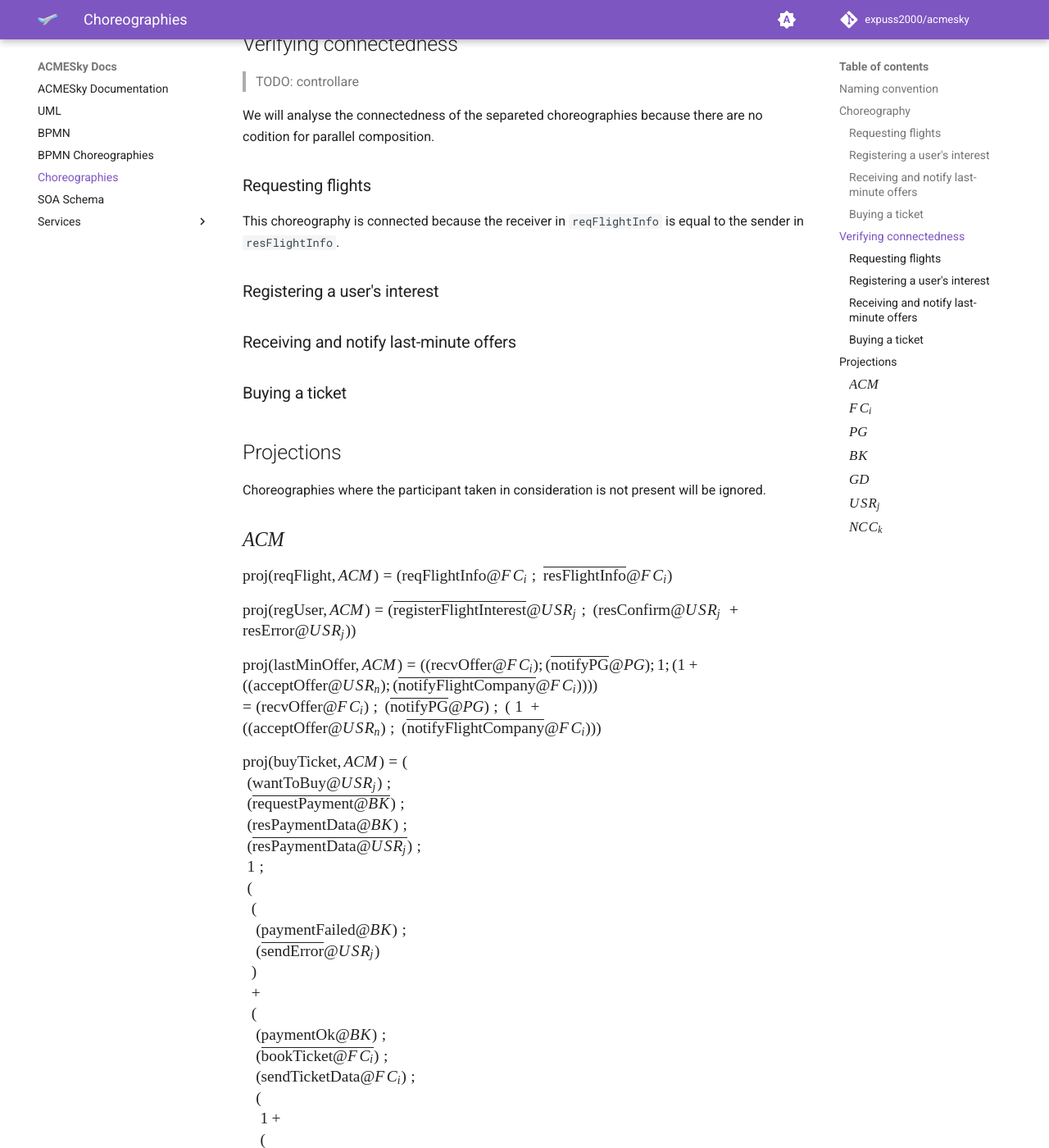
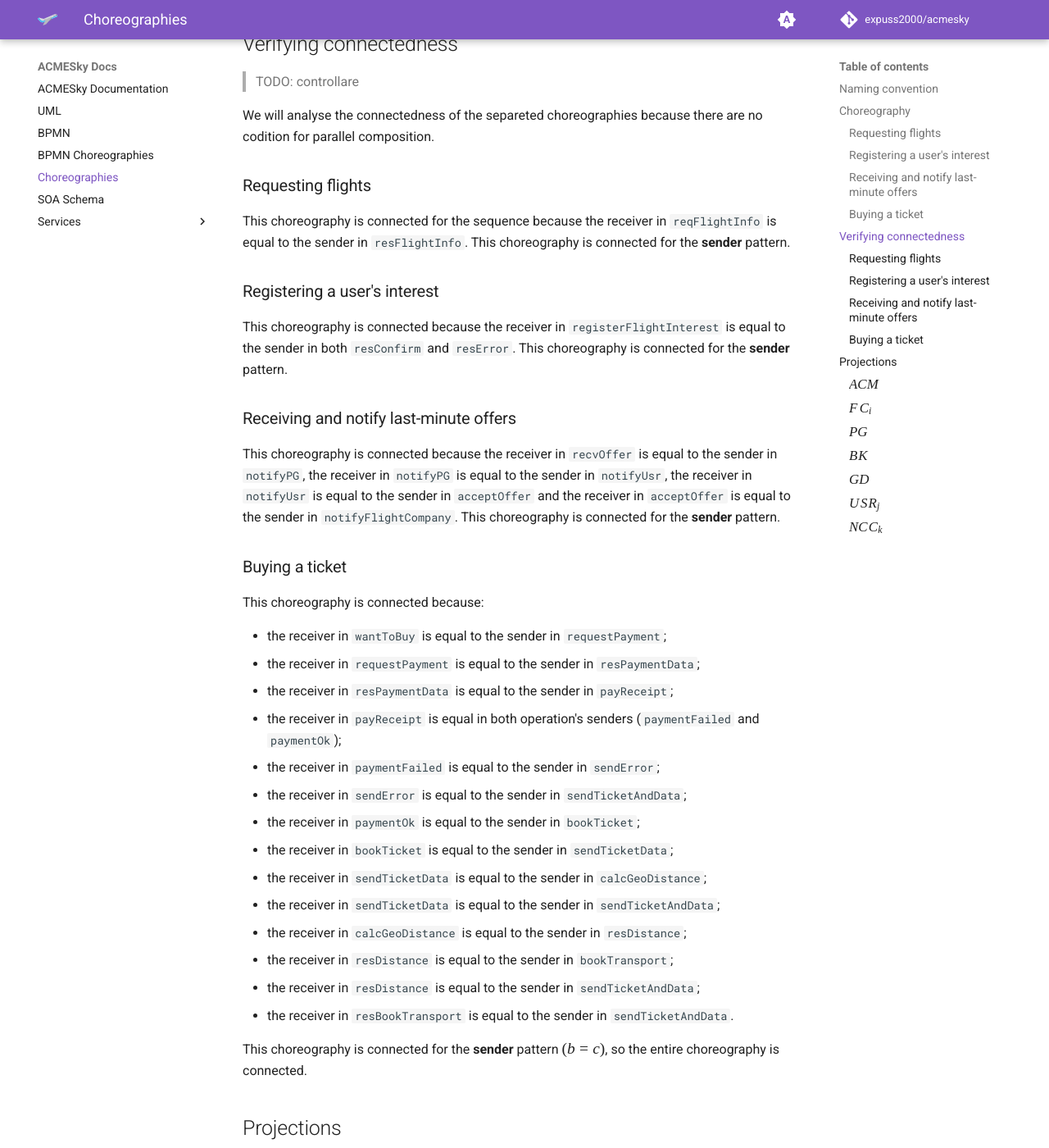
Before and after one commit to gabrielegenovese/acmesky, an MkDocs documentation site: the page built from docs/choreographies.md, in a window 1280 px wide and 1400 px high, scrolled down 4007 px. Shown: the whole window at 82% size. Built offline with MkDocs 1.6.1 and Material for MkDocs 9.7.7, drawn with Linux system fonts in a browser that asks for light colours; some web fonts are replaced; comment, search, counter and statistics services are not loaded.

Commit message:
choreography finished

```diff
--- a/docs/choreographies.md
+++ b/docs/choreographies.md
@@ -142,13 +142,36 @@ We will analyse the connectedness of the separeted choreographies because there
 
 ### Requesting flights
 
-This choreography is connected because the receiver in `reqFlightInfo` is equal to the sender in `resFlightInfo`.
+This choreography is connected for the sequence because the receiver in `reqFlightInfo` is equal to the sender in `resFlightInfo`. This choreography is connected for the **sender** pattern.
 
 ### Registering a user's interest
 
+This choreography is connected because the receiver in `registerFlightInterest` is equal to the sender in both `resConfirm` and `resError`. This choreography is connected for the **sender** pattern.
+
 ### Receiving and notify last-minute offers
 
+This choreography is connected because the receiver in `recvOffer` is equal to the sender in `notifyPG`, the receiver in `notifyPG` is equal to the sender in `notifyUsr`, the receiver in `notifyUsr` is equal to the sender in `acceptOffer` and the receiver in `acceptOffer` is equal to the sender in `notifyFlightCompany`. This choreography is connected for the **sender** pattern.
+
 ### Buying a ticket
+
+This choreography is connected because:
+
+- the receiver in `wantToBuy` is equal to the sender in `requestPayment`;
+- the receiver in `requestPayment` is equal to the sender in `resPaymentData`;
+- the receiver in `resPaymentData` is equal to the sender in `payReceipt`;
+- the receiver in `payReceipt` is equal in both operation's senders (`paymentFailed` and `paymentOk`);
+- the receiver in `paymentFailed` is equal to the sender in `sendError`;
+- the receiver in `sendError` is equal to the sender in `sendTicketAndData`;
+- the receiver in `paymentOk` is equal to the sender in `bookTicket`;
+- the receiver in `bookTicket` is equal to the sender in `sendTicketData`;
+- the receiver in `sendTicketData` is equal to the sender in `calcGeoDistance`;
+- the receiver in `sendTicketData` is equal to the sender in `sendTicketAndData`;
+- the receiver in `calcGeoDistance` is equal to the sender in `resDistance`;
+- the receiver in `resDistance` is equal to the sender in `bookTransport`;
+- the receiver in `resDistance` is equal to the sender in `sendTicketAndData`;
+- the receiver in `resBookTransport` is equal to the sender in `sendTicketAndData`.
+
+This choreography is connected for the **sender** pattern $(b=c)$, so the entire choreography is connected.
 
 ## Projections
 
```
Also changed, not shown: docs/index.md (+1 -16 lines).
